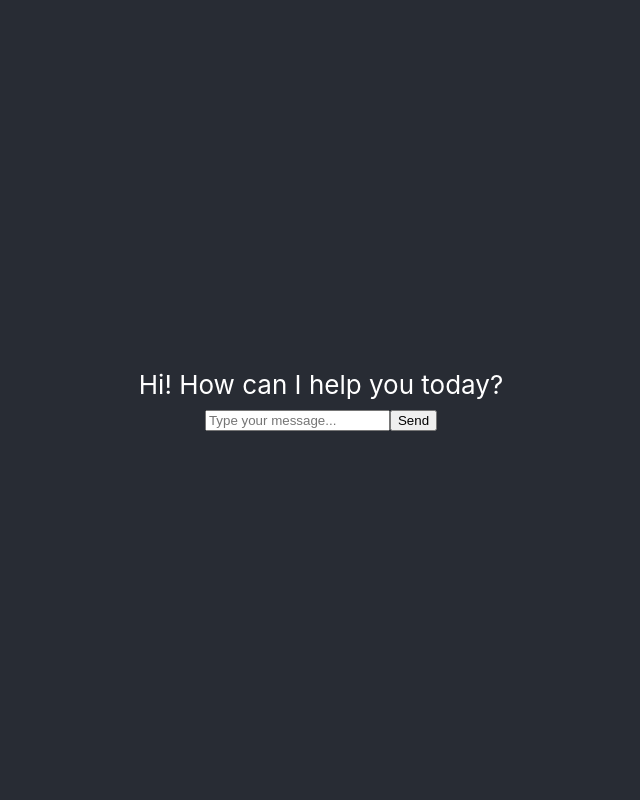
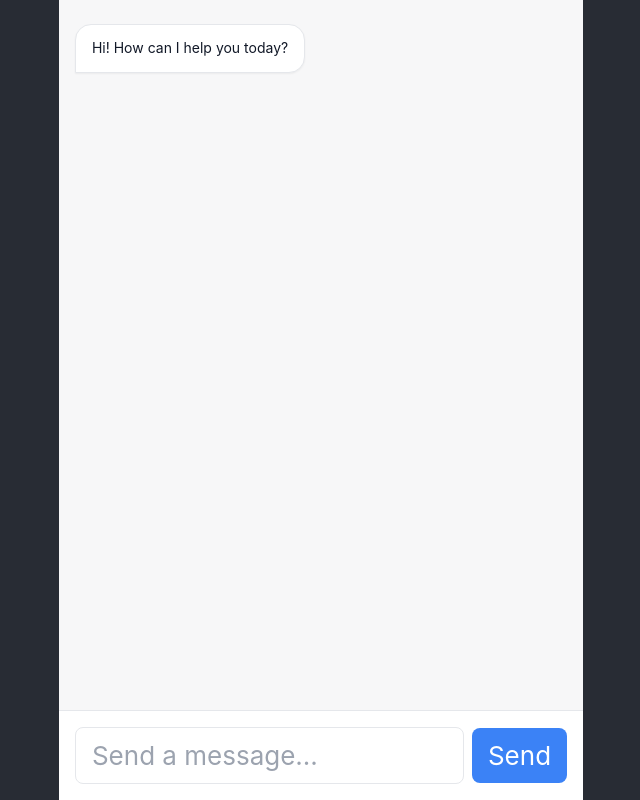
Before and after one commit to anushree410/django_project, a React (Create React App) app in the folder frontend/: page / in a window 1280 px wide. Shown: the whole page, without its empty margins (319-959 px from the left). Built offline with nearby package versions, Linux system fonts and the light colour scheme.

Commit message:
chat bot with tailwind

```diff
--- /dev/null
+++ b/frontend/postcss.config.js
@@ -0,0 +1,6 @@
+module.exports = {
+  plugins: {
+    tailwindcss: {},
+    autoprefixer: {},
+  },
+}
--- a/frontend/src/components/ChatbotUI.js
+++ b/frontend/src/components/ChatbotUI.js
@@ -1,19 +1,18 @@
-import { useState } from "react";
+import { useState, useRef, useEffect } from "react";
+
 export default function ChatbotUI() {
   const [messages, setMessages] = useState([
     { text: "Hi! How can I help you today?", sender: "bot" },
   ]);
   const [input, setInput] = useState("");
   const API_BASE_URL = window.location.origin;
+  const messagesEndRef = useRef(null);
 
   const sendMessage = async () => {
-    console.log("sending ...")
-    console.log(window.location)
+    if (!input.trim()) return;
 
-    if (!input.trim()) return;
-    console.log(API_BASE_URL)
     const newMessage = { text: input, sender: "user" };
-    setMessages([...messages, newMessage]);
+    setMessages((prev) => [...prev, newMessage]);
     setInput("");
 
     try {
@@ -23,8 +22,11 @@ export default function ChatbotUI() {
         body: JSON.stringify({ message: input }),
       });
       const data = await res.json();
-      setMessages((prev) => [...prev, { text: data.answer, sender: "bot" }]);
-    } catch (err) {
+      setMessages((prev) => [
+        ...prev,
+        { text: data.answer || "No response", sender: "bot" },
+      ]);
+    } catch {
       setMessages((prev) => [
         ...prev,
         { text: "⚠️ Server error. Try again.", sender: "bot" },
@@ -32,47 +34,47 @@ export default function ChatbotUI() {
     }
   };
 
+  useEffect(() => {
+    messagesEndRef.current?.scrollIntoView({ behavior: "smooth" });
+  }, [messages]);
+
   return (
-    <div className="flex flex-col h-screen bg-gray-100">
-      {/* Chat Messages */}
-      <div className="flex-1 overflow-y-auto p-4">
+    <div className="flex flex-col h-screen bg-[#f7f7f8]">
+      <div className="flex-1 overflow-y-auto px-4 py-6">
         {messages.map((msg, idx) => (
+          <div key={idx} className={`flex mb-4 ${msg.sender === "user" ? "justify-end" : "justify-start"}`}>
             <div
-            key={idx}
-            className={`flex mb-2 ${
-              msg.sender === "user" ? "justify-end" : "justify-start"
-            }`}
-          >
-            <div
-              className={`px-4 py-2 rounded-lg max-w-xs ${
+              className={`max-w-[75%] px-4 py-3 rounded-2xl shadow-sm text-sm leading-relaxed whitespace-pre-wrap ${
                 msg.sender === "user"
-                  ? "bg-blue-500 text-white"
-                  : "bg-gray-300 text-black"
+                  ? "bg-blue-500 text-white rounded-br-none"
+                  : "bg-white text-gray-900 border rounded-bl-none"
               }`}
             >
               {msg.text}
             </div>
           </div>
         ))}
+        <div ref={messagesEndRef} />
       </div>
 
-      {/* Input Box */}
-      <div className="p-4 bg-white flex">
-        <input
-          type="text"
+      <div className="border-t border-gray-200 p-4 bg-white sticky bottom-0">
+        <div className="flex items-center gap-2">
+          <textarea
             value={input}
             onChange={(e) => setInput(e.target.value)}
-          className="flex-1 border rounded-lg px-4 py-2 mr-2 focus:outline-none"
-          placeholder="Type your message..."
-          onKeyDown={(e) => e.key === "Enter" && sendMessage()}
+            onKeyDown={(e) => e.key === "Enter" && !e.shiftKey && (e.preventDefault(), sendMessage())}
+            placeholder="Send a message..."
+            rows={1}
+            className="flex-1 resize-none border rounded-lg px-4 py-2 focus:outline-none focus:ring focus:ring-blue-300 text-black"
           />
           <button
             onClick={sendMessage}
-          className="bg-blue-500 text-white px-4 py-2 rounded-lg hover:bg-blue-600"
+            className="bg-blue-500 hover:bg-blue-600 text-white px-4 py-2 rounded-lg transition-colors"
           >
             Send
           </button>
         </div>
       </div>
+    </div>
   );
 }
--- a/frontend/src/index.css
+++ b/frontend/src/index.css
@@ -1,3 +1,6 @@
+@tailwind base;
+@tailwind components;
+@tailwind utilities;
 body {
   margin: 0;
   font-family: -apple-system, BlinkMacSystemFont, 'Segoe UI', 'Roboto', 'Oxygen',
--- /dev/null
+++ b/frontend/tailwind.config.js
@@ -0,0 +1,8 @@
+/** @type {import('tailwindcss').Config} */
+module.exports = {
+  content: ["./src/**/*.{js,jsx,ts,tsx}"],
+  theme: {
+    extend: {},
+  },
+  plugins: [],
+}
```
Also changed, not shown: frontend/package.json (+12 -2 lines), 1 other file (tests, documents, lock files or other folders). Lines whose indentation alone changed are shown as unchanged.
